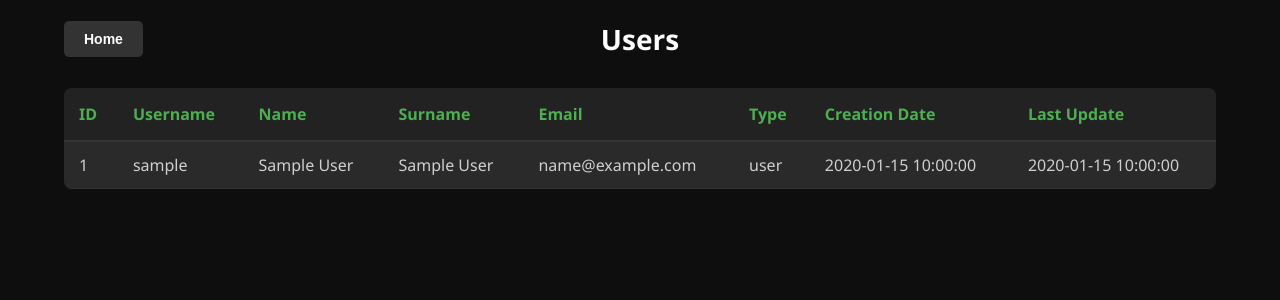
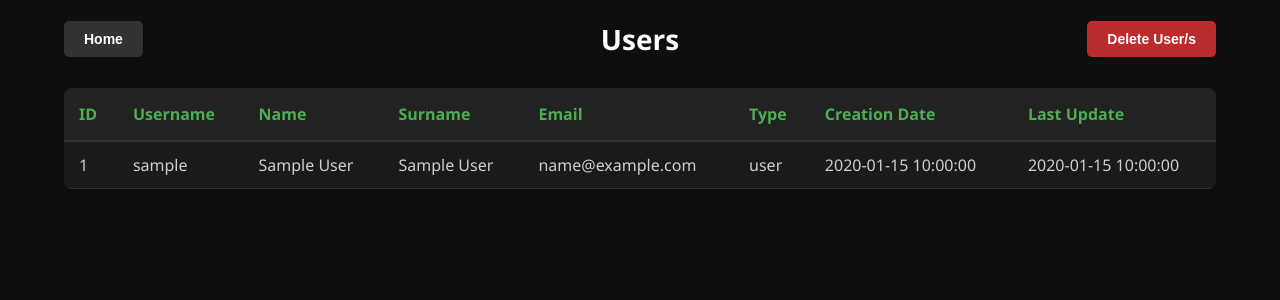
Before and after one commit to ChenDario/info_projects_beta, a PHP site: page /pages/Admin/superadmin.php in a window 1280 px wide. Shown: the top 300 px of the page. Run offline with PHP 8.4, Linux system fonts and the light colour scheme; tables that the repository leaves empty hold one stand-in row (values such as "Sample post").

Commit message:
add feature superadmin delete users(not admins)

```diff
--- a/css/admin.css
+++ b/css/admin.css
@@ -90,3 +90,44 @@ table tr:hover {
 .floating-button:hover {
     background-color: #444;
 }
+
+.delete-button {
+    position: absolute;
+    right: 0;
+    top: 50%;
+    transform: translateY(-50%);
+    padding: 10px 20px;
+    background-color: #bb2d2d;
+    color: white;
+    border: none;
+    border-radius: 5px;
+    cursor: pointer;
+    transition: background-color 0.3s;
+    font-size: 14px;
+    font-weight: bold;
+}
+
+.delete-button:hover {
+    background-color: #e60000;
+}
+
+.success-message, .error-message {
+    width: 30%;
+    margin: 10px auto;
+    padding: 15px;
+    text-align: center;
+    font-weight: bold;
+    border-radius: 5px;
+}
+
+.success-message {
+    background-color: #2e7d32;
+    color: #e4e4e4;
+    border: 1px solid #4CAF50;
+}
+
+.error-message {
+    background-color: #a94442;
+    color: #f9d6d5;
+    border: 1px solid #e60000;
+}
--- /dev/null
+++ b/js/DeleteBtn.js
@@ -0,0 +1,36 @@
+let deleteMode = false;
+const deleteBtn = document.getElementById('deleteBtn');
+const table = document.getElementById('usersTable');
+const form = document.getElementById('deleteForm');
+
+deleteBtn.addEventListener('click', () => {
+    if (!deleteMode) {
+        // Primo click: mostra le checkbox
+        const headerRow = table.querySelector('thead tr');
+        const checkboxHeader = document.createElement('th');
+        checkboxHeader.textContent = "";
+        headerRow.insertBefore(checkboxHeader, headerRow.firstChild);
+
+        table.querySelectorAll('tbody tr').forEach(row => {
+            if (row.dataset.userType === 'user') {
+                const userId = row.dataset.userId;
+                const checkboxCell = document.createElement('td');
+                checkboxCell.innerHTML = `<input type="checkbox" name="delete_ids[]" value="${userId}">`;
+                row.insertBefore(checkboxCell, row.firstChild);
+            } else {
+                const emptyCell = document.createElement('td');
+                row.insertBefore(emptyCell, row.firstChild);
+            }
+        });
+
+        deleteMode = true;
+        deleteBtn.textContent = 'Confirm Deletion';
+    } else {
+        // Secondo click: invia il form
+        if (form.querySelectorAll('input[type="checkbox"]:checked').length > 0) {
+            form.submit();
+        } else {
+            alert('Seleziona almeno un utente da eliminare.');
+        }
+    }
+});
--- a/pages/Admin/superadmin.php
+++ b/pages/Admin/superadmin.php
@@ -6,34 +6,45 @@
 <!DOCTYPE html>
 <html lang="en">
 <head>
-    <!-- Link CSS General Structure --->
     <link rel="stylesheet" href="../../css/admin.css">
     <meta charset="UTF-8">
     <meta name="viewport" content="width=device-width, initial-scale=1.0">
-    <title> Administrator </title>
+    <title>Administrator</title>
 </head>
 <body>
     <div class="header">
         <button class="floating-button" onclick="location.href='../home.php'">Home</button>
-        <h1> Users </h1>
+        <h1>Users</h1>
+        <button class="delete-button" id="deleteBtn">Delete User/s</button>
+            <!-- Error/Success Message-->
+            <?php if (isset($_GET['deleted']) && $_GET['deleted'] == 1): ?>
+                <div class="success-message">Utente/i eliminati con successo.</div>
+            <?php elseif (isset($_GET['error'])): ?>
+                <div class="error-message">Error</div>
+            <?php endif; ?>
     </div>
-    <table>
+
+    <form id="deleteForm" action="delete_users.php" method="POST">
+        <table id="usersTable">
+            <thead>
                 <tr>
-            <th> ID </th>
-            <th> Username </th>
-            <th> Name </th>
-            <th> Surname </th>
-            <th> Email </th>
-            <th> Type </th>
-            <th> Creation Date </th>
-            <th> Last Update </th>
+                    <!-- La colonna checkbox sarà aggiunta dinamicamente -->
+                    <th>ID</th>
+                    <th>Username</th>
+                    <th>Name</th>
+                    <th>Surname</th>
+                    <th>Email</th>
+                    <th>Type</th>
+                    <th>Creation Date</th>
+                    <th>Last Update</th>
                 </tr>
+            </thead>
+            <tbody>
             <?php
-            try{
+                try {
                     $stmt = $conn->query("SELECT * FROM Users");
-                while($row = $stmt->fetch(PDO::FETCH_ASSOC)){
-                    echo "
-                        <tr>
+                    while ($row = $stmt->fetch(PDO::FETCH_ASSOC)) {
+                        echo "<tr data-user-type='{$row['Tipo']}' data-user-id='{$row['ID']}'>
                             <td>{$row['ID']}</td>
                             <td>{$row['Username']}</td>
                             <td>{$row['Nome']}</td>
@@ -42,13 +53,17 @@
                             <td>{$row['Tipo']}</td>
                             <td>{$row['Created_at']}</td>
                             <td>{$row['Updated_at']}</td>
-                        </tr>
-                    ";
+                        </tr>";
                     }
-            } catch(PDOException $e) {
+                } catch (PDOException $e) {
                     die("Errore nel recupero degli utenti: " . $e->getMessage());
                 }
             ?>
+            </tbody>
         </table>
+    </form>
+
+    <!-- Script Delete Btn (checkbox visual & double click to delete)-->
+    <script src="../../js/DeleteBtn.js"></script>
 </body>
 </html>
```
Also changed, not shown: pages/Admin/delete_users.php (added, +21 -0 lines), pages/home.php (+5 -3 lines). Lines whose indentation alone changed are shown as unchanged.
